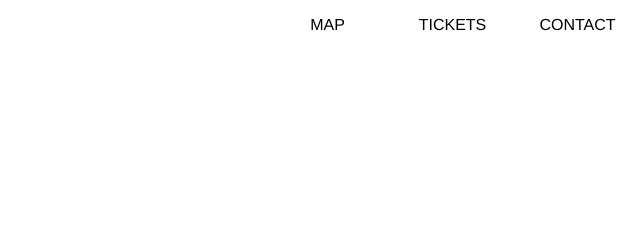
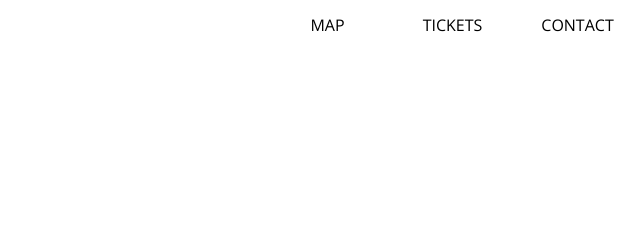
Before and after one commit to Henrynilsson/dataviz, a plain HTML site: page index.html in a window 1280 px wide. Shown: the top 240 px of the page, 640-1280 px from the left. Drawn offline with nearby package versions, Linux system fonts and the light colour scheme.

Commit message:
Update parallax.css

```diff
--- a/parallax.css
+++ b/parallax.css
@@ -31,7 +31,7 @@ height: 50px;
   float: left;
   line-height: 50px;
   text-align: center;
-  font-family: 'helvetica', serif;
+  font-family: 'Open Sans', sans-serif;
   color:black;
 
   position:relative;
```
